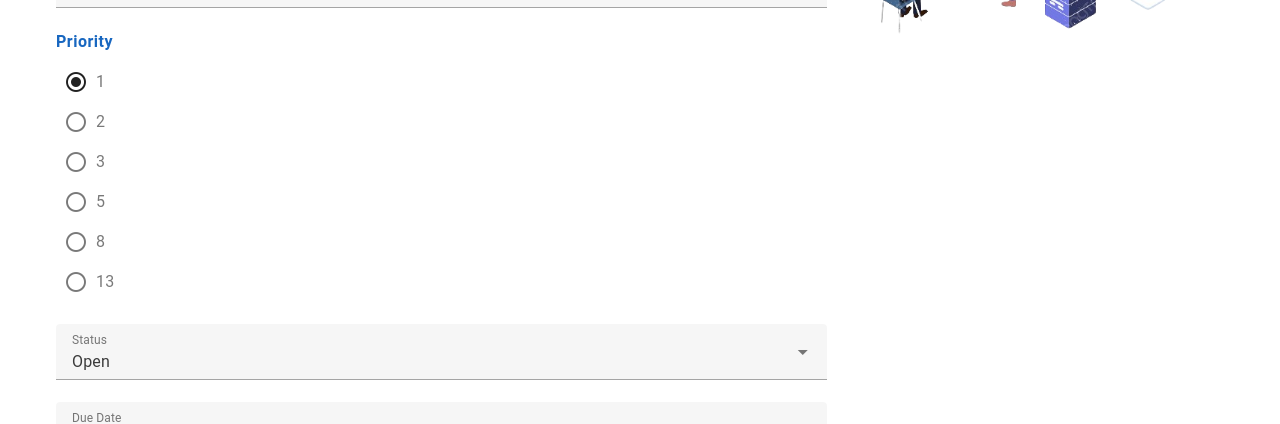
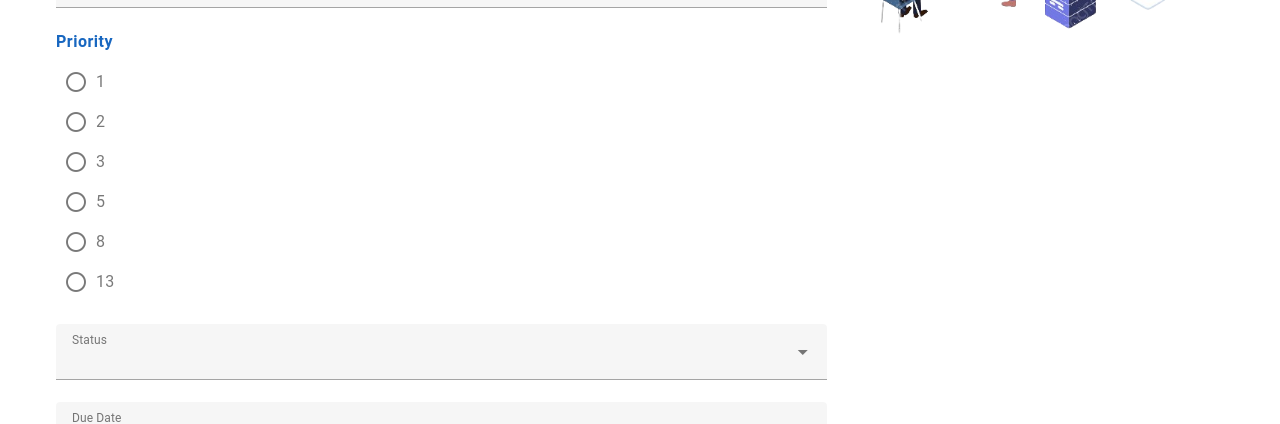
Before and after one commit to jrcfxx/NUXT---Todo-List, a Nuxt app: page /tasks in a window 1280 px wide. Shown: the part 442-866 px from the top of the page. Built offline with nearby package versions, Linux system fonts and the light colour scheme.

Commit message:
Restructure computed Review the sole responsibility Review delete tasks function Review store and state management - am I using correctly? Review submitTask function Review errors Review function timestamp formatting Remove edit tasks from store Create getters and setters for each task attribute

```diff
--- a/pages/my-tasks.vue
+++ b/pages/my-tasks.vue
@@ -25,16 +25,15 @@
                   <th class="text-left" width="10%">Action</th>
                 </tr>
               </thead>
-             <tbody>
-                <!-- For each item in tasks, a new <tr> element will be generated -->
-                <tr v-for="task in tasks" :key="task.id">
+              <tbody>
+                <tr v-for="task in taskStore.tasks" :key="task.id">
                   <td>{{ task.id }}</td>
                   <td>{{ task.title }}</td>
                   <td>{{ task.description }}</td>
                   <td>{{ task.priority }}</td>
                   <td>{{ task.status }}</td>
-                  <td>{{ formatDate(task.due_date) }}</td>
-                  <td>{{ formatDate(task.completeness_date) }}</td>
+                  <td>{{ task.due_date }}</td>
+                  <td>{{ task.completeness_date }}</td>
                   <td class="d-flex">
                     <v-btn class="mx-1" icon @click="handleEditTask(task.id)">
                       <v-icon color="green">mdi-pencil</v-icon>
@@ -54,27 +53,16 @@
 </template>
 
 <script setup>
-import { computed, onMounted } from 'vue';
 import { useTaskStore } from '~/store/taskStore';
-import { formatDate } from '~/utils/dateUtils';
 
+const route = useRoute();
+const router = useRouter();
 const taskStore = useTaskStore();
 
-/**
- * Computed property to get tasks from the store.
- *
- * @returns {Array} - The list of tasks from the task store.
- */
-const tasks = computed(() => taskStore.tasks);
-
-/**
- * Load tasks from the store.
- *
- * @returns {void}
- */
-const loadTasks = () => {
-  taskStore.fetchTasks(); // Fetch tasks and store them in the state
-};
+// Load tasks when the component is mounted
+onMounted(() => {
+  taskStore.fetchTasks();
+});
 
 /**
  * Handle task deletion.
@@ -84,21 +72,18 @@ const loadTasks = () => {
  * @returns {void}
  */
 const handleDeleteTask = async (taskId) => {
-  await taskStore.deleteTask(taskId); // Delete the task using the store action
-  loadTasks(); // Reload tasks after deletion
+  await taskStore.deleteTask(taskId);
+  taskStore.fetchTasks();
 };
 
 /**
- * Handle task editing.
+ * Handle task editing by redirecting to the edit page.
  *
  * @param {number} taskId - The ID of the task to edit.
  *
  * @returns {void}
  */
 const handleEditTask = (taskId) => {
-  taskStore.editTask(taskId);
+  router.push({ path: `/task-details/${taskId}` });
 };
-
-// Load tasks when the component is mounted
-onMounted(loadTasks);
 </script>
--- a/pages/task-details/[id].vue
+++ b/pages/task-details/[id].vue
@@ -3,7 +3,7 @@
     <NavBar />
     <v-main>
       <v-container id="task-details" class="mt-12">
-        <v-row v-if="task && task.id">
+        <v-row>
           <v-col cols="12" md="8">
             <div>
               <h2 class="text-h4 mb-3 text-primary">Task Details</h2>
@@ -12,20 +12,18 @@
 
             <v-form @submit.prevent="handleSaveChanges">
               <v-text-field
-                v-model="task.title"
+                v-model="taskTitle"
                 label="Title"
                 placeholder="The title of the task"
-                :error-messages="errors.title"
               ></v-text-field>
 
               <v-textarea
-                v-model="task.description"
+                v-model="taskDescription"
                 label="Description"
                 placeholder="Enter the description of the task"
-                :error-messages="errors.description"
               ></v-textarea>
 
-              <v-radio-group v-model="task.priority" row>
+              <v-radio-group v-model="taskPriority" row>
                 <label class="text-body-1 mb-2 font-weight-bold text-primary">Priority</label>
                 <v-radio label="1" :value="1"></v-radio>
                 <v-radio label="2" :value="2"></v-radio>
@@ -36,33 +34,26 @@
               </v-radio-group>
 
               <v-select
-                v-model="task.status"
+                v-model="taskStatus"
                 :items="['Open', 'In Progress', 'Review', 'Hold', 'Closed']"
                 label="Status"
-                :error-messages="errors.status"
               ></v-select>
 
               <v-text-field
-                v-model="task.due_date"
+                v-model="taskDueDate"
                 label="Due Date"
                 type="date"
-                :error-messages="errors.due_date"
               ></v-text-field>
 
               <v-text-field
-                v-model="task.completeness_date"
+                v-model="taskCompletenessDate"
                 label="Completeness Date"
                 type="date"
-                :error-messages="errors.completeness_date"
+                :max="today"
               ></v-text-field>
 
               <v-btn color="primary" dark type="submit" block>Save Changes</v-btn>
             </v-form>
-          </v-col>
-        </v-row>
-        <v-row v-else>
-          <v-col>
-            <p>{{ errors.fetch || 'Loading task details...' }}</p>
           </v-col>
         </v-row>
       </v-container>
@@ -72,61 +63,59 @@
 
 <script setup>
 import { useTaskStore } from '~/store/taskStore';
-import { formatTimestamp } from '~/utils/dateUtils';
+import { today } from '~/utils/dateUtils';
 
 const taskStore = useTaskStore();
 const route = useRoute();
 const router = useRouter();
 
-/**
- * Computed property that retrieves the current task from the task store.
- *
- * @returns {Object} - The current task object.
- */
-const task = computed(() => taskStore.getTask);
+const taskTitle = computed({
+  get: () => taskStore.getTaskTitle,
+  set: (value) => taskStore.setTaskTitle(value),
+});
 
+const taskDescription = computed({
+  get: () => taskStore.getTaskDescription,
+  set: (value) => taskStore.setTaskDescription(value),
+});
+
+const taskPriority = computed({
+  get: () => taskStore.getTaskPriority,
+  set: (value) => taskStore.setTaskPriority(value),
+});
+
+const taskStatus = computed({
+  get: () => taskStore.getTaskStatus,
+  set: (value) => taskStore.setTaskStatus(value),
+});
+
+const taskDueDate = computed({
+  get: () => taskStore.getTaskDueDate,
+  set: (value) => taskStore.setTaskDueDate(value),
+});
+
+const taskCompletenessDate = computed({
+  get: () => taskStore.getTaskCompletenessDate,
+  set: (value) => taskStore.setTaskCompletenessDate(value),
+});
+
+// Fetch task details when the component is mounted
+onMounted( () => {
+  const taskId = route.params.id;
+  taskStore.fetchTask(taskId);
+});
 
 /**
- * Computed property that retrieves error messages from the task store.
- *
- * @returns {Object} - The object containing error messages for the form fields.
- */
-const errors = computed(() => taskStore.getErrors);
-
-
-/**
- * Runs when the component is mounted.
- * It fetches the task details based on the ID from the route parameters.
- */
-onMounted(() => {
-  const taskId = route.params.id;
-
-  // Fetch the task and handle the response
-  taskStore.fetchTask(taskId).then((fetchedTask) => {
-    if (fetchedTask) {
-      // Format due_date and completeness_date before setting the task
-      taskStore.setTask({
-        ...fetchedTask,
-        due_date: formatTimestamp(fetchedTask.due_date),
-        completeness_date: fetchedTask.completeness_date ? formatTimestamp(fetchedTask.completeness_date) : null,
-      });
-    }
-  }).catch(() => {
-    taskStore.setErrors({ fetch: 'Could not fetch task details.' });
-  });
-});
-
-
-/**
- * Saves the changes made to the task and navigates back to the my-tasks route.
+ * Handle saving changes made in the task.
  *
  * @returns {void}
  */
 const handleSaveChanges = () => {
-  taskStore.saveTask(task.value).then(() => {
-    router.push({ path: '/my-tasks' });
-  }).catch((validationErrors) => {
-    taskStore.setErrors(validationErrors.errors || {});
-  });
+  const taskId = route.params.id;
+
+  taskStore.saveChanges(taskId)
+    .then(() => {
+      router.push({ path: '/my-tasks' });
+    })
 };
 </script>
--- a/pages/tasks.vue
+++ b/pages/tasks.vue
@@ -13,22 +13,20 @@
 
             <v-form @submit.prevent="handleSubmit">
               <v-text-field
-                v-model="title"
+                v-model="taskTitle"
                 label="Title"
                 placeholder="The title of the task"
-                :error-messages="errors.title"
                 required
               ></v-text-field>
 
               <v-textarea
-                v-model="description"
+                v-model="taskDescription"
                 label="Description"
                 placeholder="Enter the description of the task"
-                :error-messages="errors.description"
                 required
               ></v-textarea>
 
-              <v-radio-group v-model="priority" row>
+              <v-radio-group v-model="taskPriority" row>
                 <label class="text-body-1 mb-2 font-weight-bold text-primary">Priority</label>
                 <v-radio label="1" :value="1"></v-radio>
                 <v-radio label="2" :value="2"></v-radio>
@@ -39,29 +37,28 @@
               </v-radio-group>
 
               <v-select
-                v-model="status"
+                v-model="taskStatus"
                 :items="['Open', 'In Progress', 'Review', 'Hold', 'Closed']"
                 label="Status"
-                :error-messages="errors.status"
                 required
               ></v-select>
 
               <v-text-field
-                v-model="due_date"
+                v-model="taskDueDate"
                 label="Due Date"
                 type="date"
-                :error-messages="errors.due_date"
                 required
               ></v-text-field>
 
               <v-text-field
-                v-model="completeness_date"
+                v-model="taskCompletenessDate"
                 label="Completeness Date"
                 type="date"
-                :error-messages="errors.completeness_date"
+                :max="today"
               ></v-text-field>
 
               <v-btn color="primary" dark type="submit" block>Submit</v-btn>
+              <v-btn color="primary" dark @click="clearFields" block style="margin-top: 16px;">Clear fields</v-btn>
             </v-form>
           </v-col>
 
@@ -76,41 +73,57 @@
 
 <script setup>
 import { useTaskStore } from '~/store/taskStore';
+import { today } from '~/utils/dateUtils';
 
 const taskStore = useTaskStore();
 const router = useRouter();
 
-const title = ref('');
-const description = ref('');
-const priority = ref(1);
-const status = ref('Open');
-const due_date = ref('');
-const completeness_date = ref('');
+const taskTitle = computed({
+  get: () => taskStore.getTaskTitle,
+  set: (value) => taskStore.setTaskTitle(value),
+});
+
+const taskDescription = computed({
+  get: () => taskStore.getTaskDescription,
+  set: (value) => taskStore.setTaskDescription(value),
+});
+
+const taskPriority = computed({
+  get: () => taskStore.getTaskPriority,
+  set: (value) => taskStore.setTaskPriority(value),
+});
+
+const taskStatus = computed({
+  get: () => taskStore.getTaskStatus,
+  set: (value) => taskStore.setTaskStatus(value),
+});
+
+const taskDueDate = computed({
+  get: () => taskStore.getTaskDueDate,
+  set: (value) => taskStore.setTaskDueDate(value),
+});
+
+const taskCompletenessDate = computed({
+  get: () => taskStore.getTaskCompletenessDate,
+  set: (value) => taskStore.setTaskCompletenessDate(value),
+});
 
 /**
- * Computed property to access error messages from the task store.
- *
- * @returns {Object} - The object containing error messages for the form fields.
- */
-const errors = computed(() => taskStore.getErrors);
-
-
-/**
- * Submits the task creation form, validating input and sending data to the store.
+ * Handles the form submission and creates a new task.
  *
  * @returns {void}
  */
 const handleSubmit = () => {
-  taskStore.submitTask(
-    title.value,
-    description.value,
-    priority.value,
-    status.value,
-    due_date.value,
-    completeness_date.value
-  ).then(() => {router.push({ path: '/my-tasks' });
-  }).catch((validationErrors) => {
-    taskStore.setErrors(validationErrors.errors || {}); // Set validation errors in the store
-  });
+  taskStore.createTask()
+};
+
+// Function to clear the form fields
+const clearFields = () => {
+  taskTitle.value = '';
+  taskDescription.value = '';
+  taskPriority.value = '';
+  taskStatus.value = '';
+  taskDueDate.value = '';
+  taskCompletenessDate.value = '';
 };
 </script>
--- a/store/taskStore.js
+++ b/store/taskStore.js
@@ -1,46 +1,56 @@
-import { formatTimestamp, validateCompletenessDate } from '~/utils/dateUtils';
 
 export const useTaskStore = defineStore('useTaskStore', {
     state: () => ({
         tasks: [], // Array to hold multiple tasks
-        task: null, // Object to hold a single task
-        errors: {}, // Object to hold error messages
+
+        task: { // Single task object
+            title: '',
+            description: '',
+            priority: 0,
+            status: '',
+            due_date: null,
+            completeness_date: null,
+        },
+
+        errors: {},
       }),
 
     getters: {
+
+        // Getters for task attributes
+        getTaskTitle: (state) => state.task.title,
+        getTaskDescription: (state) => state.task.description,
+        getTaskPriority: (state) => state.task.priority,
+        getTaskStatus: (state) => state.task.status,
+        getTaskDueDate: (state) => state.task.due_date,
+        getTaskCompletenessDate: (state) => state.task.completeness_date,
+
         /**
          * Returns the list of tasks.
          * @returns {Array} - The array of tasks.
          */
         getTasks: (state) => state.tasks,
-
-        /**
-         * Returns the current task.
-         * @returns {Object|null} - The current task object, or null if no task is set.
-         */
-        getTask: (state) => state.task,
-
-        /**
-         * Returns the validation error messages.
-         * @returns {Object} - The object containing validation error messages.
-         */
-        getErrors: (state) => state.errors,
-
-        /**
-         * Checks if there are any validation errors.
-         * @returns {boolean} - True if there are errors, false otherwise.
-         */
-        hasErrors: (state) => !!Object.keys(state.errors).length,
     },
 
     actions: {
-        /**
-         * Sets the current task in the state.
-         * @param {Object} task - The task object to set as the current task.
-         * @returns {void}
-         */
-        setTask(task) {
-            this.task = task;
+        // Setters for task attributes
+        setTaskTitle(title) {
+          this.task.title = title;
+        },
+        setTaskDescription(description) {
+          this.task.description = description;
+        },
+        setTaskPriority(priority) {
+          this.task.priority = priority;
+        },
+        setTaskStatus(status) {
+          this.task.status = status;
+        },
+        setTaskDueDate(due_date) {
+          this.task.due_date = due_date;
+        },
+        setTaskCompletenessDate(completeness_date) {
+            this.task.completeness_date = completeness_date || null;
         },
 
         /**
@@ -53,63 +63,55 @@ export const useTaskStore = defineStore('useTaskStore', {
         },
 
         /**
-         * Sets error messages in the state.
-         * @param {Object} errors - The error messages to set in the state.
-         * @returns {void}
+         * Validates required fields before creating a task.
+         *
+         * @returns {boolean} - Returns true if validation passes; otherwise, false.
          */
-        setErrors(errors) {
-            this.errors = errors;
+        validateFields() {
+            this.errors = {}; // Reset errors
+
+            if (!this.task.title) {
+                this.errors.title = 'The field "Title" must be filled.';
+                alert('The field "Title" must be filled.');
+            }
+            if (!this.task.description) {
+                this.errors.description = 'The field "Description" must be filled.';
+                alert('The field "Description" must be filled.');
+            }
+
+            // Return true if no errors, otherwise false
+            return Object.keys(this.errors).length === 0;
         },
 
         /**
          * Creates a new task by sending data to the API.
          *
-         * @param {Object} taskData - The task data to send to the API.
          * @returns {void}
          */
-        createTask(taskData) {
+        createTask() {
             const { $api } = useNuxtApp();
+
+            // Validate fields before proceeding
+            const isValid = this.validateFields();
+            if (!isValid) {
+                return;
+            }
+
+            const taskData = {
+                title: this.task.title,
+                description: this.task.description,
+                priority: this.task.priority,
+                status: this.task.status,
+                due_date: this.task.due_date,
+                completeness_date: this.task.completeness_date,
+            };
 
             return $api.post('/tasks', taskData)
             .then((response) => {
-            this.tasks.push(response.data); // Update the tasks state with the new task
-            }).catch(() => {
+                alert('Task created successfully.');
+            })
+            .catch(() => {
                 alert('Task creation failed');
-            });
-        },
-
-        /**
-         * Submits task data for validation and creation.
-         *
-         * @param {string} title - The title of the task.
-         * @param {string} description - The description of the task.
-         * @param {number} priority - The priority of the task.
-         * @param {string} status - The current status of the task.
-         * @param {string} due_date - The due date for the task.
-         * @param {string} completeness_date - The completion date for the task (optional).
-         *
-         * @returns {void}
-         */
-        submitTask(title, description, priority, status, due_date, completeness_date) {
-            return new Promise((resolve, reject) => {
-                const validationError = validateCompletenessDate(completeness_date);
-
-                if (validationError) {
-                    reject({ error: validationError });
-                } else {
-                    const taskData = {
-                        title,
-                        description,
-                        priority,
-                        status,
-                        due_date,
-                        completeness_date: completeness_date || null,
-                    };
-
-                    this.createTask(taskData)
-                    .then(() => resolve()) // Resolve if task creation is successful
-                    .catch(() => reject({ errors: { submit: 'Task creation failed' } })); // Reject if task creation fails
-                }
             });
         },
 
@@ -121,7 +123,8 @@ export const useTaskStore = defineStore('useTaskStore', {
         fetchTasks() {
             const { $api } = useNuxtApp();
 
-            return $api.get('/tasks').then((response) => {
+            return $api.get('/tasks')
+            .then((response) => {
                 this.setTasks(response.data);
             }).catch(() => {
                 alert('Failed to fetch tasks.');
@@ -131,19 +134,30 @@ export const useTaskStore = defineStore('useTaskStore', {
         /**
          * Fetches a single task by its ID.
          *
-         * @param {number} id - The ID of the task to fetch.
+         * @param {number} taskId - The ID of the task to fetch.
          *
          * @returns {Object|null>} - Returns the fetched task object or null if not found.
          */
-        fetchTask(id) {
+        fetchTask(taskId) {
             const { $api } = useNuxtApp();
 
             // Fetch a task by ID
-            return $api.get(`/tasks/${id}`).then((response) => {
-                this.setTask(response.data);
-                return response.data;
-            }).catch(() => {
-                alert('Failed to fetch task');
+            return $api.get(`/tasks/${taskId}`)
+                .then((response) => {
+                    const fetchedTask = response.data;
+
+                    this.task = {
+                        id: fetchedTask.id,
+                        title: fetchedTask.title,
+                        description: fetchedTask.description,
+                        priority: fetchedTask.priority,
+                        status: fetchedTask.status,
+                        due_date: fetchedTask.due_date,
+                        completeness_date: fetchedTask.completeness_date || null,
+                    };
+                })
+                .catch(() => {
+                    alert('Failed to fetch task.');
                 });
         },
 
@@ -158,7 +172,6 @@ export const useTaskStore = defineStore('useTaskStore', {
             const { $api } = useNuxtApp();
             if (confirm('Are you sure you want to delete this task?')) {
                 $api.delete(`/tasks/${taskId}`).then(() => {
-                    this.setTasks(this.tasks.filter(task => task.id !== taskId)); // Update tasks state by removing the deleted task
                     alert('Task deleted successfully');
                 }).catch(() => {
                     alert('Failed to delete task');
@@ -167,37 +180,29 @@ export const useTaskStore = defineStore('useTaskStore', {
         },
 
         /**
-         * Navigates to the edit page for a specific task.
+         * Saves changes to an existing task.
          *
-         * @param {number} taskId - The ID of the task to be edited.
-         *
+         * @param {number} taskId - The ID of the task to update.
          * @returns {void}
          */
-        editTask(taskId) {
-          const router = useRouter();
-
-          router.push({ path: `/task-details/${taskId}` });
-        },
-
-        /**
-         * Saves changes to an existing task.
-         *
-         * @param {Object} task - The task object with updated data.
-         *
-         * @returns {void}
-         */
-        async saveTask(task) {
+        saveChanges(taskId) {
             const { $api } = useNuxtApp();
 
             const updatedTask = {
-            ...task,
-            due_date: task.due_date ? formatTimestamp(new Date(task.due_date)) : null, // Assign null if due_date is not provided
-            completeness_date: task.completeness_date ? formatTimestamp(new Date(task.completeness_date)) : null, // Assign null if completeness_date is not provided
+                title: this.task.title,
+                description: this.task.description,
+                priority: this.task.priority,
+                status: this.task.status,
+                due_date: this.task.due_date,
+                completeness_date: this.task.completeness_date,
             };
 
-          $api.put(`/tasks/${task.id}`, updatedTask).then(() => {
-          }).catch(() => {
-            alert('Failed to update task');
+            return $api.put(`/tasks/${taskId}`, updatedTask)
+            .then(() => {
+                alert('Task updated successfully');
+            })
+            .catch(() => {
+                alert('Failed to update task.');
             });
         },
       }
```
Also changed, not shown: pages/index.vue (+6 -3 lines), utils/dateUtils.js (+24 -11 lines). Lines whose indentation alone changed are shown as unchanged.
